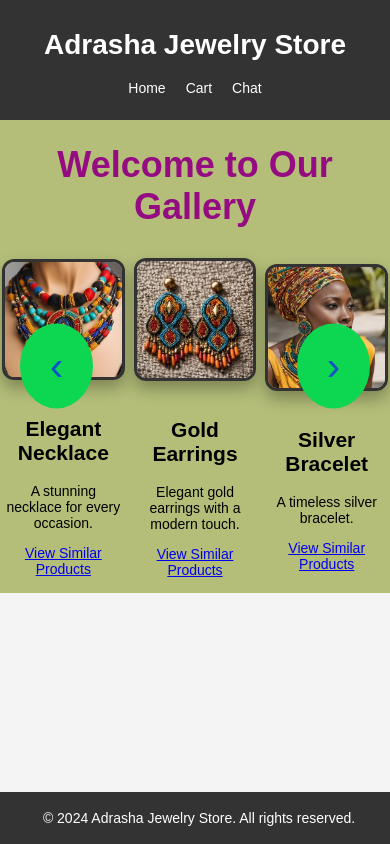
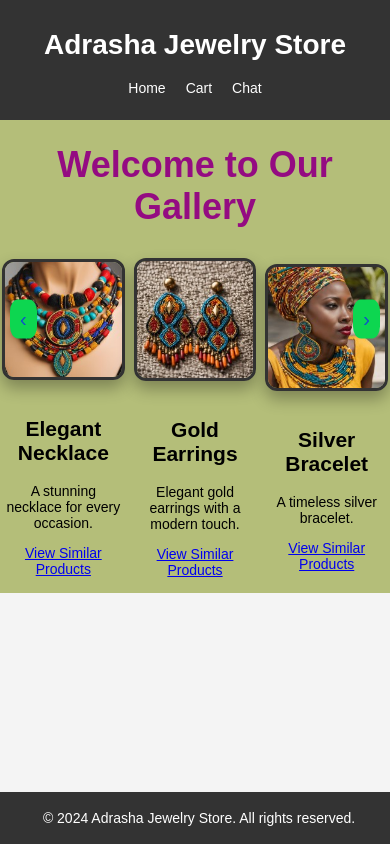
Before and after one commit to KendiAstro23/Adrasha-clone, a React (Create React App) app: page / in a window 390 px wide. Built offline with nearby package versions, Linux system fonts and the light colour scheme; no server answers.

Commit message:
Responsive for mobile

```diff
--- a/src/components/ProductGallery.css
+++ b/src/components/ProductGallery.css
@@ -129,4 +129,31 @@
   .view-similar-products:hover {
     background-color: #b400a1;
   }
+  .nav-button {
+    position: absolute;
+    top: 40%;
+    transform: translateY(-50%);
+    background-color: #0dd650;
+    color: #1051ca;
+    border: none;
+    padding: 8px 10px;
+    font-size: 20px;
+    cursor: pointer;
+    z-index: 20;
+    border-radius: 30%;
+    opacity: 1; /* Fully opaque */
+  }
+
+  .nav-button-left {
+    left: 10px;
+  }
+
+  .nav-button-right {
+    right: 10px;
+  }
+
+  .nav-button:hover {
+    background-color: #11a0d8;
+  }
+
 }
```
